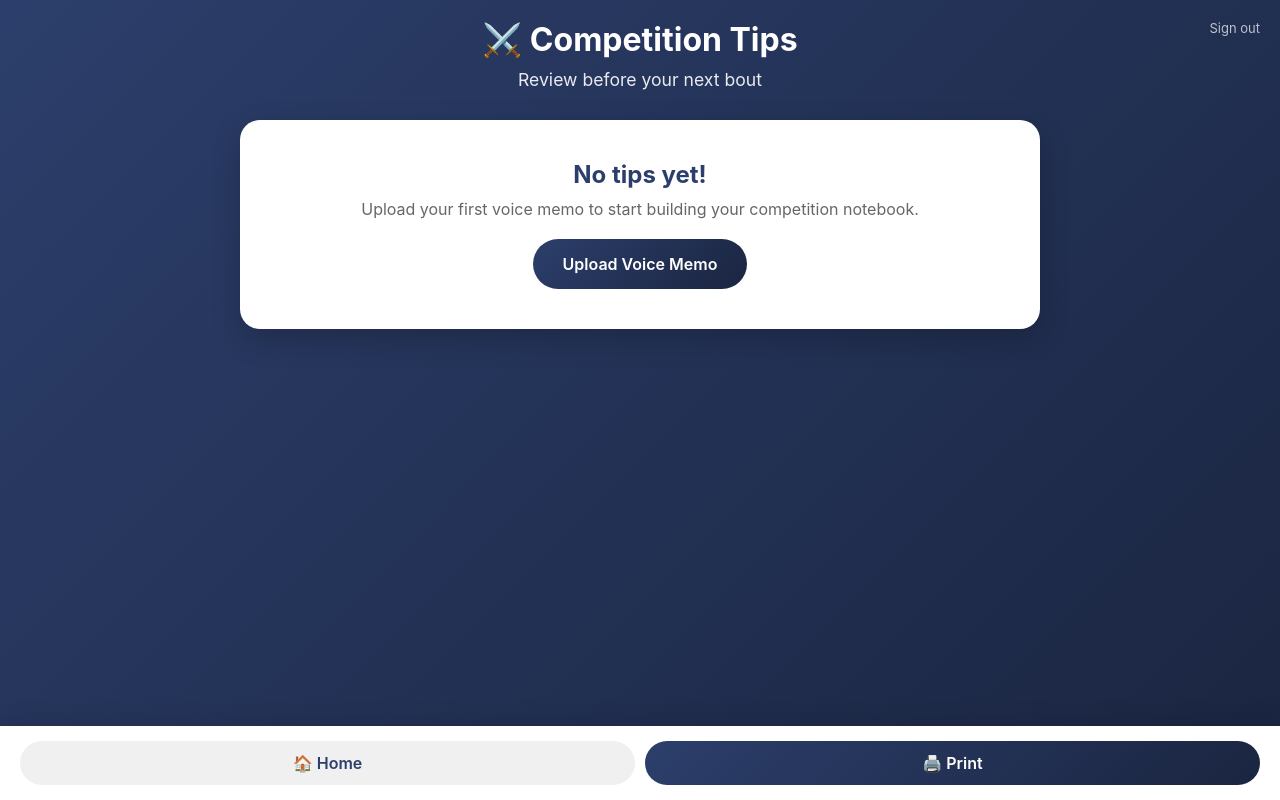
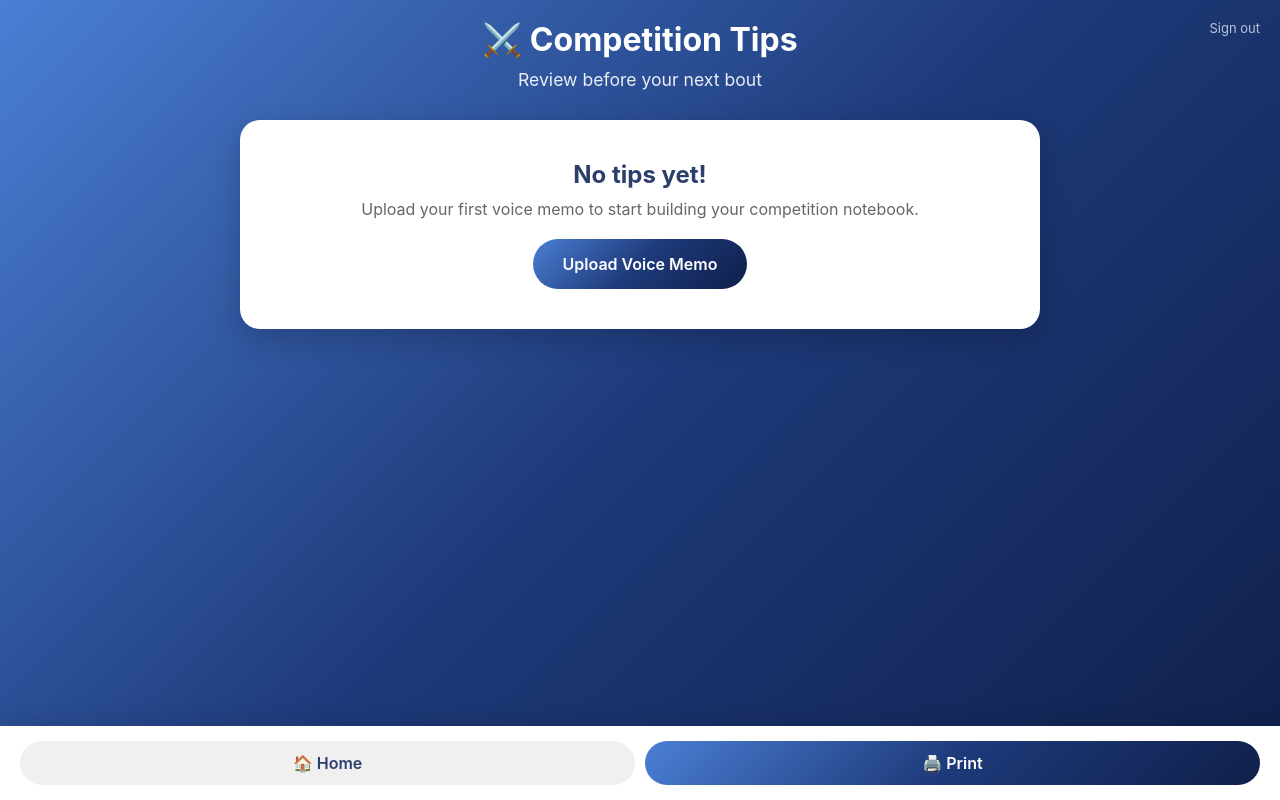
Before and after one commit to christinesalim/fencing-coach, a Flask app: page /tips in a window 1280 px wide. Run offline with Flask 3, Linux system fonts and the light colour scheme; the visitor is signed in with stand-in values (Sample User, id 1).

Commit message:
Add gradient depth to navy blue theme
Three-stop gradient: light steel blue → mid navy → deep navy
for visual richness similar to original purple theme.

Co-Authored-By: Claude Sonnet 4.6 <noreply@anthropic.com>

```diff
--- a/templates/index.html
+++ b/templates/index.html
@@ -15,7 +15,7 @@
 
         body {
             font-family: -apple-system, BlinkMacSystemFont, 'Segoe UI', Roboto, sans-serif;
-            background: linear-gradient(135deg, #2c3e6b 0%, #1a2540 100%);
+            background: linear-gradient(135deg, #4a7fd4 0%, #1e3a7a 50%, #0f1f4a 100%);
             min-height: 100vh;
             padding: 20px;
             color: #333;
@@ -56,7 +56,7 @@
 
         .upload-btn {
             display: inline-block;
-            background: linear-gradient(135deg, #2c3e6b 0%, #1a2540 100%);
+            background: linear-gradient(135deg, #4a7fd4 0%, #1e3a7a 50%, #0f1f4a 100%);
             color: white;
             padding: 15px 30px;
             border-radius: 50px;
--- a/templates/lessons.html
+++ b/templates/lessons.html
@@ -11,7 +11,7 @@
 
         body {
             font-family: -apple-system, BlinkMacSystemFont, 'Segoe UI', Roboto, sans-serif;
-            background: linear-gradient(135deg, #2c3e6b 0%, #1a2540 100%);
+            background: linear-gradient(135deg, #4a7fd4 0%, #1e3a7a 50%, #0f1f4a 100%);
             min-height: 100vh;
             padding: 20px;
             padding-bottom: 80px;
@@ -88,7 +88,7 @@
         .btn-primary {
             width: 100%;
             padding: 14px;
-            background: linear-gradient(135deg, #2c3e6b 0%, #1a2540 100%);
+            background: linear-gradient(135deg, #4a7fd4 0%, #1e3a7a 50%, #0f1f4a 100%);
             color: white;
             border: none;
             border-radius: 12px;
--- a/templates/login.html
+++ b/templates/login.html
@@ -15,7 +15,7 @@
 
         body {
             font-family: -apple-system, BlinkMacSystemFont, 'Segoe UI', Roboto, sans-serif;
-            background: linear-gradient(135deg, #2c3e6b 0%, #1a2540 100%);
+            background: linear-gradient(135deg, #4a7fd4 0%, #1e3a7a 50%, #0f1f4a 100%);
             min-height: 100vh;
             display: flex;
             align-items: center;
@@ -78,7 +78,7 @@
         button {
             width: 100%;
             padding: 14px;
-            background: linear-gradient(135deg, #2c3e6b 0%, #1a2540 100%);
+            background: linear-gradient(135deg, #4a7fd4 0%, #1e3a7a 50%, #0f1f4a 100%);
             color: white;
             border: none;
             border-radius: 12px;
--- a/templates/tips.html
+++ b/templates/tips.html
@@ -15,7 +15,7 @@
 
         body {
             font-family: -apple-system, BlinkMacSystemFont, 'Segoe UI', Roboto, sans-serif;
-            background: linear-gradient(135deg, #2c3e6b 0%, #1a2540 100%);
+            background: linear-gradient(135deg, #4a7fd4 0%, #1e3a7a 50%, #0f1f4a 100%);
             min-height: 100vh;
             padding: 20px;
             padding-bottom: 80px;
@@ -193,7 +193,7 @@
 
         .empty-state a {
             display: inline-block;
-            background: linear-gradient(135deg, #2c3e6b 0%, #1a2540 100%);
+            background: linear-gradient(135deg, #4a7fd4 0%, #1e3a7a 50%, #0f1f4a 100%);
             color: white;
             padding: 15px 30px;
             border-radius: 50px;
@@ -225,7 +225,7 @@
         }
 
         .nav-btn.primary {
-            background: linear-gradient(135deg, #2c3e6b 0%, #1a2540 100%);
+            background: linear-gradient(135deg, #4a7fd4 0%, #1e3a7a 50%, #0f1f4a 100%);
             color: white;
         }
 
```
